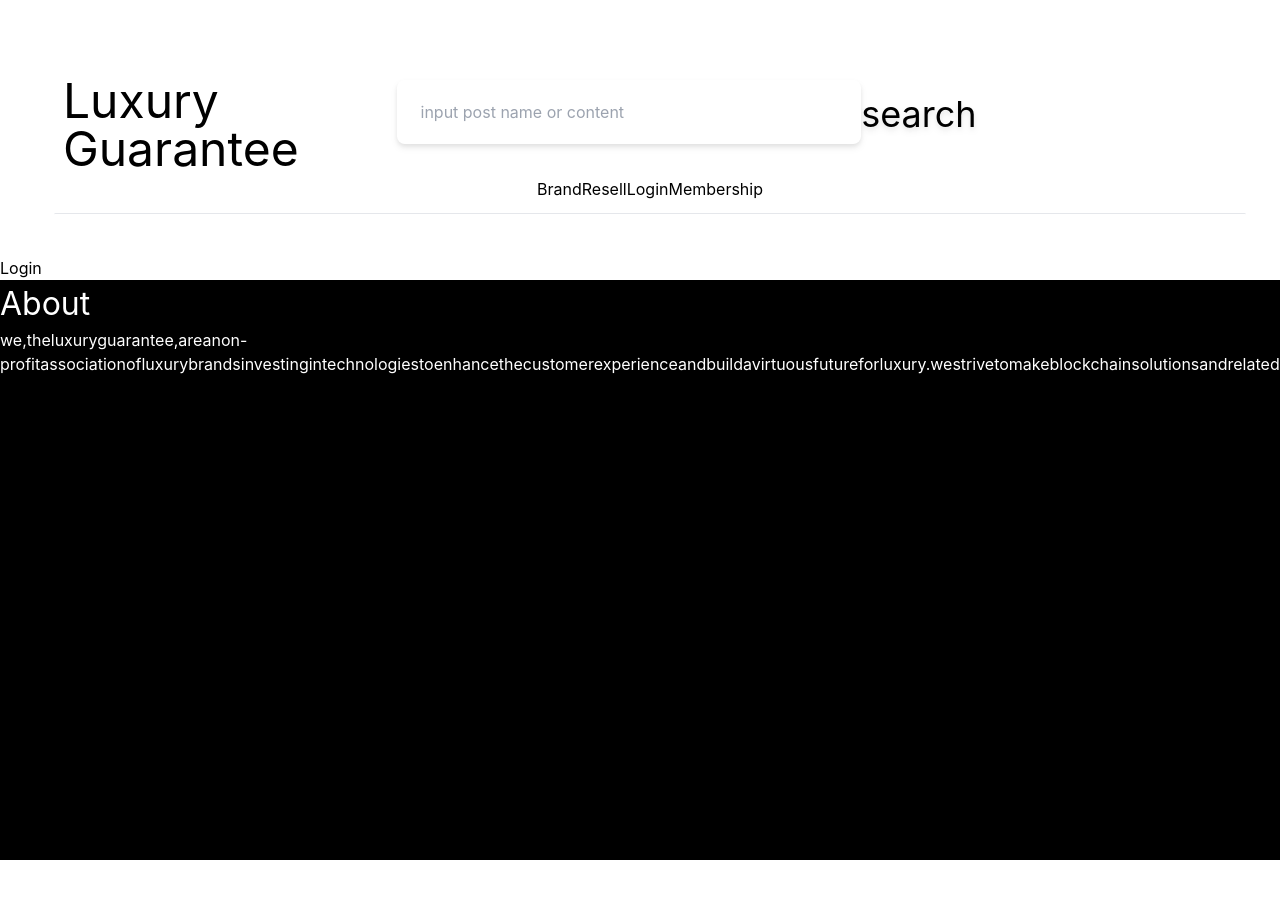
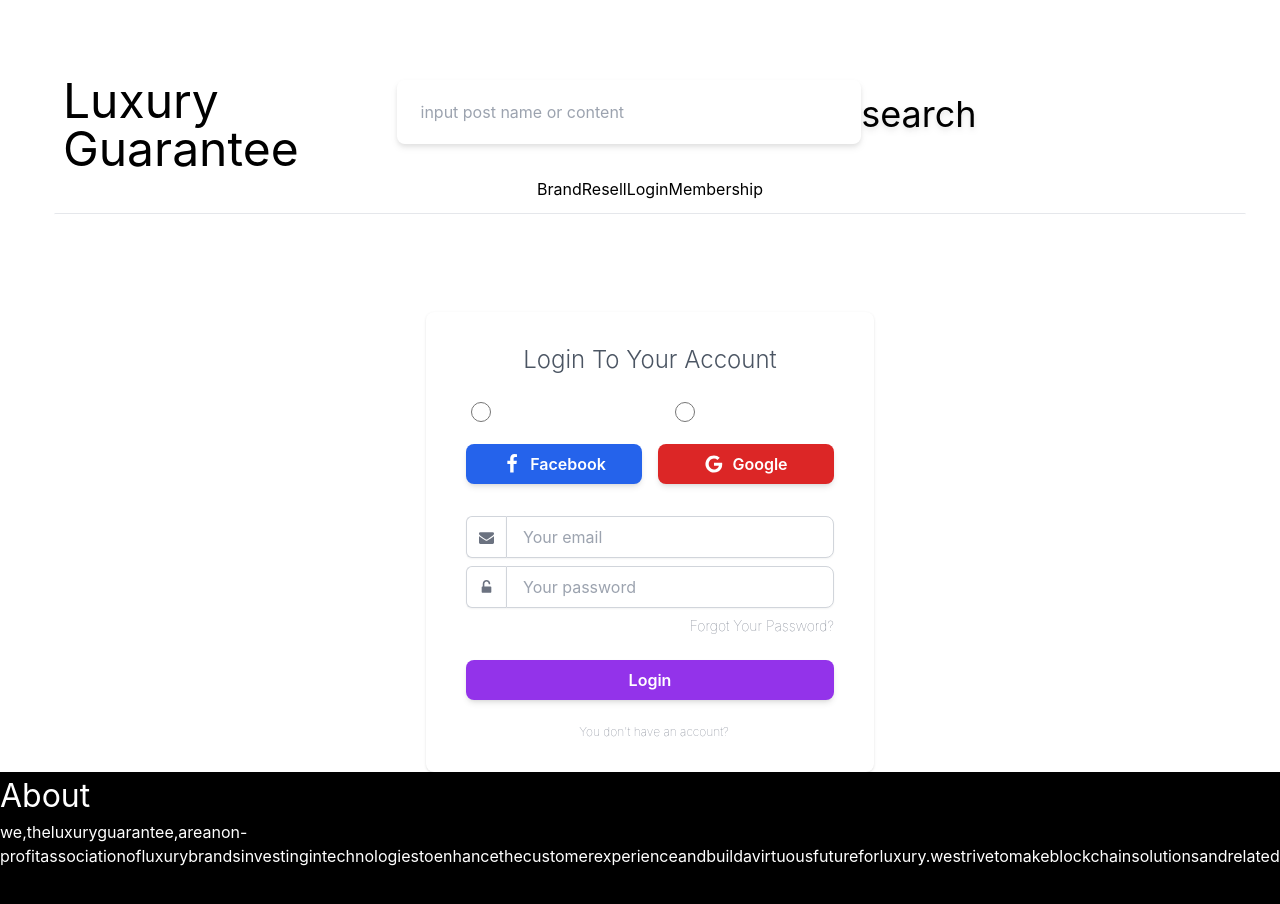
Before and after one commit to codestates-beb/BEB-07-final-Luxury-Guarantee, a React (Create React App) app in the folder client/: page /login in a window 1280 px wide. Shown: the top 904 px of the page. Built offline with nearby package versions, Linux system fonts and the light colour scheme.

Commit message:
로그인 UI

```diff
--- /dev/null
+++ b/client/src/pages/Header.js
@@ -0,0 +1,49 @@
+import React from 'react';
+import { Link } from 'react-router-dom';
+
+const Header = () => {
+  return (
+    <div className="header relative h-64 pt-[80px]">
+    <div className="logo absolute top-[30.27%] left-[4.84%] h-[119px] w-[153px] text-5xl font-normal">
+      <Link to="/">Luxury Guarantee</Link>
+    </div>
+    <div className="sub-menu mx-auto mb-3 w-[52%]">
+      <div className="search relative mx-auto mb-[33px] h-16 w-3/4 rounded-lg bg-gray-light drop-shadow-md">
+        <input
+          className="h-16 w-11/12 rounded-lg bg-gray-light pl-6 text-gray-dark focus:outline-none"
+          placeholder="input post name or content"
+        ></input>
+        <span className="material-symbols-outlined absolute inset-y-0 my-auto h-9 text-4xl hover:cursor-pointer">
+          search
+        </span>
+      </div>
+      <ul className="category flex w-full justify-center whitespace-nowrap">
+        <li>
+          <Link to="/post" className="category-item">
+            Brand
+          </Link>
+        </li>
+        <li>
+          <Link to="/market" className="category-item">
+            Resell
+          </Link>
+        </li>
+        <li>
+          <Link to="/mypage" className="category-item">
+            Login
+          </Link>
+        </li>
+        <li>
+          <Link to="/login" className="category-item">
+            Membership
+          </Link>
+        </li>
+
+      </ul>
+    </div>
+    <hr className="mx-auto h-[3px] w-11/12 rounded-sm bg-gray-dark" />
+  </div>
+    );
+};
+
+export default Header;
--- a/client/src/pages/Login.js
+++ b/client/src/pages/Login.js
@@ -3,7 +3,88 @@
 const Login = () => {
 
     return (
-        <h1>Login</h1>
+<div className='flex justify-center mt-14'>
+<div class="flex flex-col w-full max-w-md px-4 py-8 bg-white rounded-lg shadow dark:bg-gray-800 sm:px-6 md:px-8 lg:px-10">
+    <div class="self-center mb-6 text-xl font-light text-gray-600 sm:text-2xl dark:text-white">
+        Login To Your Account
+    </div>
+    <div class="flex items-center gap-8 justify-center mb-5">
+    <label class="inline-flex items-center">
+        <input type="radio" name="vehicle" class="w-5 h-5 text-red-600"/>
+            <span class="ml-2 text-white">
+                Corporate Member
+            </span>
+        </label>
+        <label class="inline-flex items-center">
+            <input type="radio" name="vehicle" class="w-5 h-5 text-red-600"/>
+                <span class="ml-2 text-white">
+                    General Member
+                </span>
+            </label>
+        </div>
+    <div class="flex gap-4 item-center">
+        <button type="button" class="py-2 px-4 flex justify-center items-center  bg-blue-600 hover:bg-blue-700 focus:ring-blue-500 focus:ring-offset-blue-200 text-white w-full transition ease-in duration-200 text-center text-base font-semibold shadow-md focus:outline-none focus:ring-2 focus:ring-offset-2  rounded-lg ">
+            <svg width="20" height="20" fill="currentColor" class="mr-2" viewBox="0 0 1792 1792" xmlns="http://www.w3.org/2000/svg">
+                <path d="M1343 12v264h-157q-86 0-116 36t-30 108v189h293l-39 296h-254v759h-306v-759h-255v-296h255v-218q0-186 104-288.5t277-102.5q147 0 228 12z">
+                </path>
+            </svg>
+            Facebook
+        </button>
+        <button type="button" class="py-2 px-4 flex justify-center items-center  bg-red-600 hover:bg-red-700 focus:ring-red-500 focus:ring-offset-red-200 text-white w-full transition ease-in duration-200 text-center text-base font-semibold shadow-md focus:outline-none focus:ring-2 focus:ring-offset-2  rounded-lg ">
+            <svg width="20" height="20" fill="currentColor" class="mr-2" viewBox="0 0 1792 1792" xmlns="http://www.w3.org/2000/svg">
+                <path d="M896 786h725q12 67 12 128 0 217-91 387.5t-259.5 266.5-386.5 96q-157 0-299-60.5t-245-163.5-163.5-245-60.5-299 60.5-299 163.5-245 245-163.5 299-60.5q300 0 515 201l-209 201q-123-119-306-119-129 0-238.5 65t-173.5 176.5-64 243.5 64 243.5 173.5 176.5 238.5 65q87 0 160-24t120-60 82-82 51.5-87 22.5-78h-436v-264z">
+                </path>
+            </svg>
+            Google
+        </button>
+    </div>
+    <div class="mt-8">
+        <form action="#" autoComplete="off">
+            <div class="flex flex-col mb-2">
+                <div class="flex relative ">
+                    <span class="rounded-l-md inline-flex  items-center px-3 border-t bg-white border-l border-b  border-gray-300 text-gray-500 shadow-sm text-sm">
+                        <svg width="15" height="15" fill="currentColor" viewBox="0 0 1792 1792" xmlns="http://www.w3.org/2000/svg">
+                            <path d="M1792 710v794q0 66-47 113t-113 47h-1472q-66 0-113-47t-47-113v-794q44 49 101 87 362 246 497 345 57 42 92.5 65.5t94.5 48 110 24.5h2q51 0 110-24.5t94.5-48 92.5-65.5q170-123 498-345 57-39 100-87zm0-294q0 79-49 151t-122 123q-376 261-468 325-10 7-42.5 30.5t-54 38-52 32.5-57.5 27-50 9h-2q-23 0-50-9t-57.5-27-52-32.5-54-38-42.5-30.5q-91-64-262-182.5t-205-142.5q-62-42-117-115.5t-55-136.5q0-78 41.5-130t118.5-52h1472q65 0 112.5 47t47.5 113z">
+                            </path>
+                        </svg>
+                    </span>
+                    <input type="text" id="sign-in-email" class=" rounded-r-lg flex-1 appearance-none border border-gray-300 w-full py-2 px-4 bg-white text-gray-700 placeholder-gray-400 shadow-sm text-base focus:outline-none focus:ring-2 focus:ring-purple-600 focus:border-transparent" placeholder="Your email"/>
+                    </div>
+                </div>
+                <div class="flex flex-col mb-6">
+                    <div class="flex relative ">
+                        <span class="rounded-l-md inline-flex  items-center px-3 border-t bg-white border-l border-b  border-gray-300 text-gray-500 shadow-sm text-sm">
+                            <svg width="15" height="15" fill="currentColor" viewBox="0 0 1792 1792" xmlns="http://www.w3.org/2000/svg">
+                                <path d="M1376 768q40 0 68 28t28 68v576q0 40-28 68t-68 28h-960q-40 0-68-28t-28-68v-576q0-40 28-68t68-28h32v-320q0-185 131.5-316.5t316.5-131.5 316.5 131.5 131.5 316.5q0 26-19 45t-45 19h-64q-26 0-45-19t-19-45q0-106-75-181t-181-75-181 75-75 181v320h736z">
+                                </path>
+                            </svg>
+                        </span>
+                        <input type="password" id="sign-in-email" class=" rounded-r-lg flex-1 appearance-none border border-gray-300 w-full py-2 px-4 bg-white text-gray-700 placeholder-gray-400 shadow-sm text-base focus:outline-none focus:ring-2 focus:ring-purple-600 focus:border-transparent" placeholder="Your password"/>
+                        </div>
+                    </div>
+                    <div class="flex items-center mb-6 -mt-4">
+                        <div class="flex ml-auto">
+                            <a href="#" class="inline-flex text-xs font-thin text-gray-500 sm:text-sm dark:text-gray-100 hover:text-gray-700 dark:hover:text-white">
+                                Forgot Your Password?
+                            </a>
+                        </div>
+                    </div>
+                    <div class="flex w-full">
+                        <button type="submit" class="py-2 px-4  bg-purple-600 hover:bg-purple-700 focus:ring-purple-500 focus:ring-offset-purple-200 text-white w-full transition ease-in duration-200 text-center text-base font-semibold shadow-md focus:outline-none focus:ring-2 focus:ring-offset-2  rounded-lg ">
+                            Login
+                        </button>
+                    </div>
+                </form>
+            </div>
+            <div class="flex items-center justify-center mt-6">
+                <a href="#" target="_blank" class="inline-flex items-center text-xs font-thin text-center text-gray-500 hover:text-gray-700 dark:text-gray-100 dark:hover:text-white">
+                    <span class="ml-2">
+                        You don&#x27;t have an account?
+                    </span>
+                </a>
+            </div>
+        </div>
+        </div>
     )
 }
 
```
